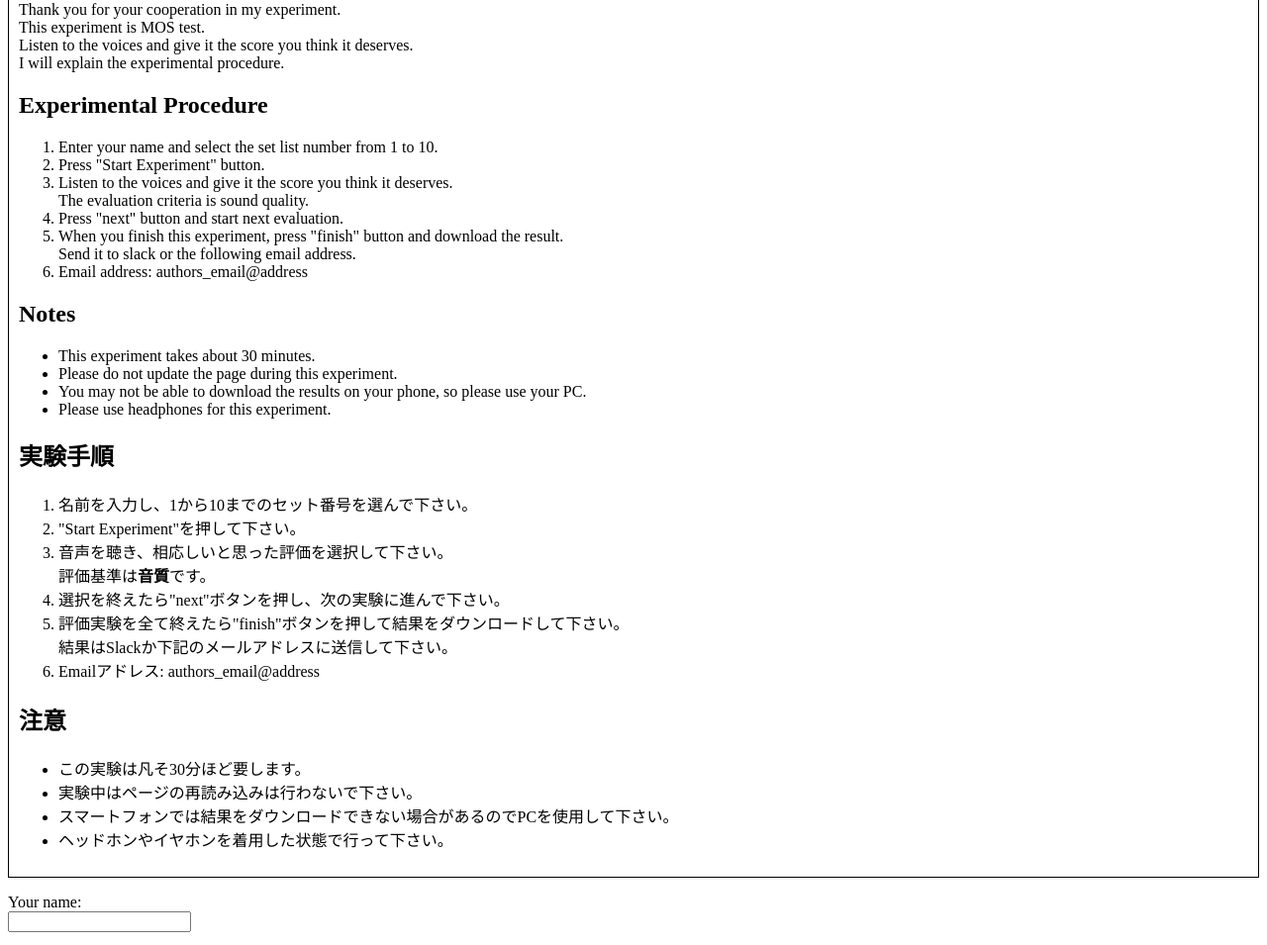
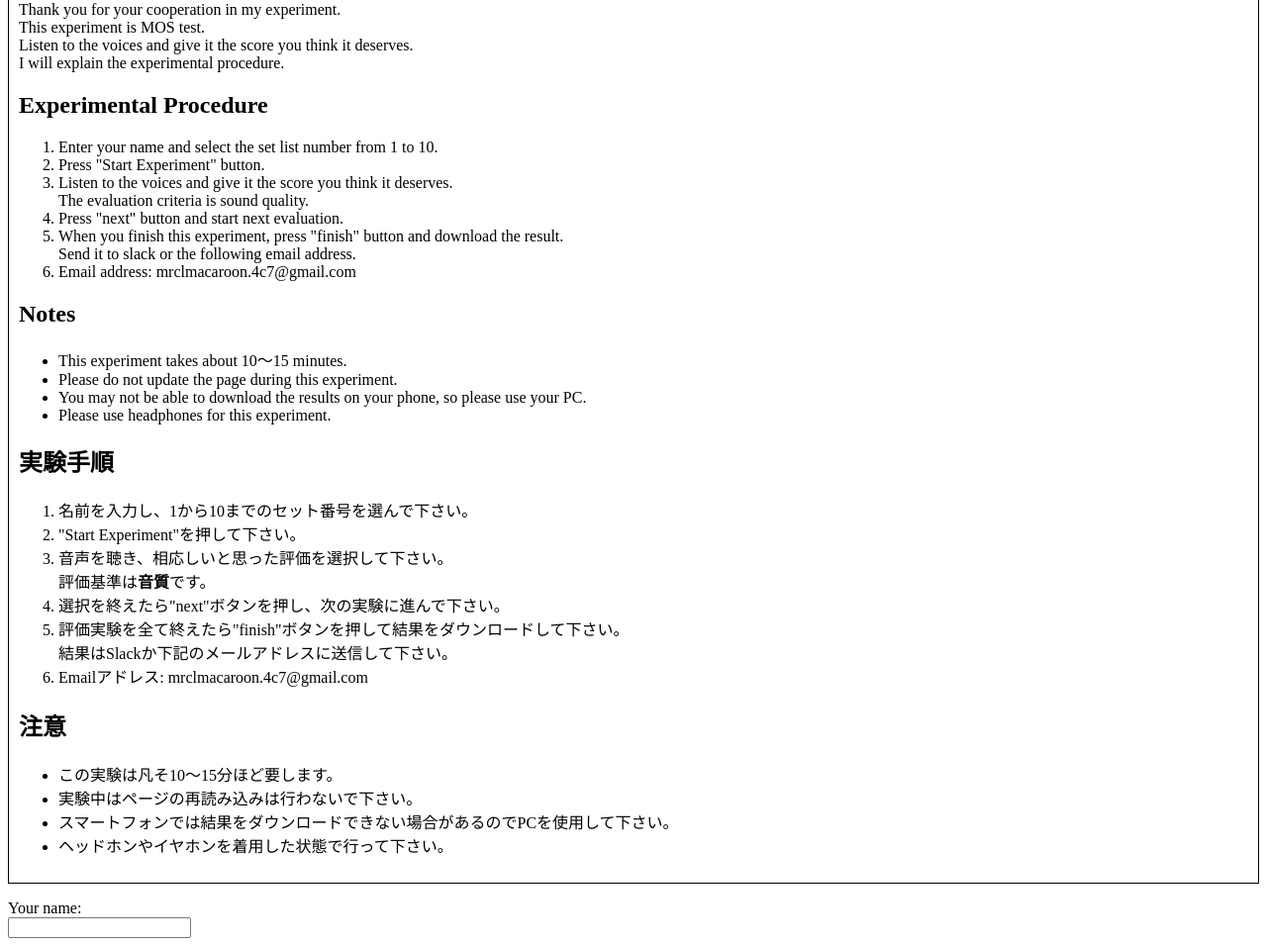
Before and after one commit to mrcl0224/MOSTest, a plain HTML site: page index.html in a window 1280 px wide. Shown: the part 98-1053 px from the top of the page at 99% size. Drawn offline with Linux system fonts and the light colour scheme.

Commit message:
edit index.html

```diff
--- a/index.html
+++ b/index.html
@@ -28,13 +28,13 @@
             <li>Press "next" button and start next evaluation.</li>
             <li>When you finish this experiment, press "finish" button and download the result.<br>
                 Send it to slack or the following email address.</li>
-            <li>Email address: authors_email@address</font>
+            <li>Email address: mrclmacaroon.4c7@gmail.com</font>
             </li>
         </ol>
 
         <h2>Notes</h2>
         <ul>
-            <li>This experiment takes about 30 minutes.</li>
+            <li>This experiment takes about 10～15 minutes.</li>
             <li>Please do not update the page during this experiment.</li>
             <li>You may not be able to download the results on your phone, so please use your PC.</li>
             <li>Please use headphones for this experiment.</li>
@@ -49,13 +49,13 @@
             <li>選択を終えたら"next"ボタンを押し、次の実験に進んで下さい。</li>
             <li>評価実験を全て終えたら"finish"ボタンを押して結果をダウンロードして下さい。<br>
                 結果はSlackか下記のメールアドレスに送信して下さい。</li>
-            <li>Emailアドレス: authors_email@address</font>
+            <li>Emailアドレス: mrclmacaroon.4c7@gmail.com</font>
             </li>
         </ol>
 
         <h2>注意</h2>
         <ul>
-            <li>この実験は凡そ30分ほど要します。</li>
+            <li>この実験は凡そ10～15分ほど要します。</li>
             <li>実験中はページの再読み込みは行わないで下さい。</li>
             <li>スマートフォンでは結果をダウンロードできない場合があるのでPCを使用して下さい。</li>
             <li>ヘッドホンやイヤホンを着用した状態で行って下さい。</li>
```
